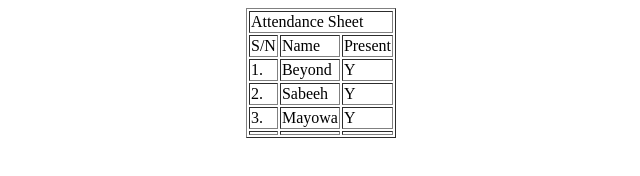
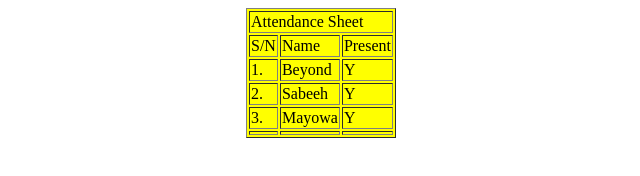
Before and after one commit to chrisways/gitproject, a plain HTML site: page index.html in a window 1280 px wide. Shown: the whole page, without its empty margins (319-959 px from the left). Drawn offline with Linux system fonts and the light colour scheme.

Commit message:
Yellow background added

```diff
--- a/index.html
+++ b/index.html
@@ -5,7 +5,7 @@
 </head>
 <body>
 
-<table align="center" border="1"><tr><td colspan="3">Attendance Sheet</td></tr><tr><td>S/N</td><td>Name</td><td>Present</td></tr><tr><td>1.</td><td>Beyond</td><td>Y</td></tr><tr><td>2.</td><td> Sabeeh</td><td>Y</td></tr><tr><td>3.</td><td>Mayowa</td><td>Y</td></tr><tr><td></td><td></td><td></td></tr></table>
+<table align="center" border="1" bgcolor="yellow"><tr><td colspan="3">Attendance Sheet</td></tr><tr><td>S/N</td><td>Name</td><td>Present</td></tr><tr><td>1.</td><td>Beyond</td><td>Y</td></tr><tr><td>2.</td><td> Sabeeh</td><td>Y</td></tr><tr><td>3.</td><td>Mayowa</td><td>Y</td></tr><tr><td></td><td></td><td></td></tr></table>
 
 
 </body>
```
